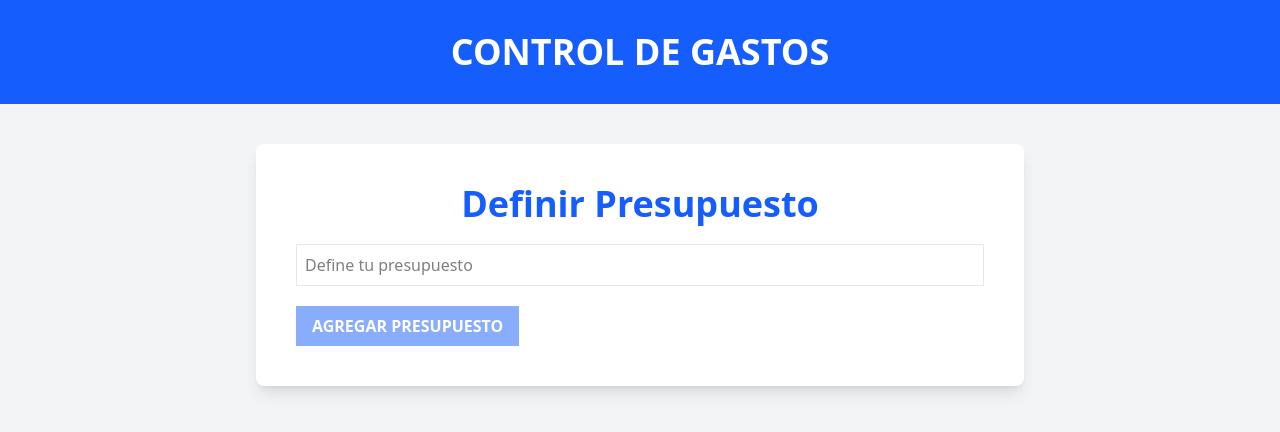
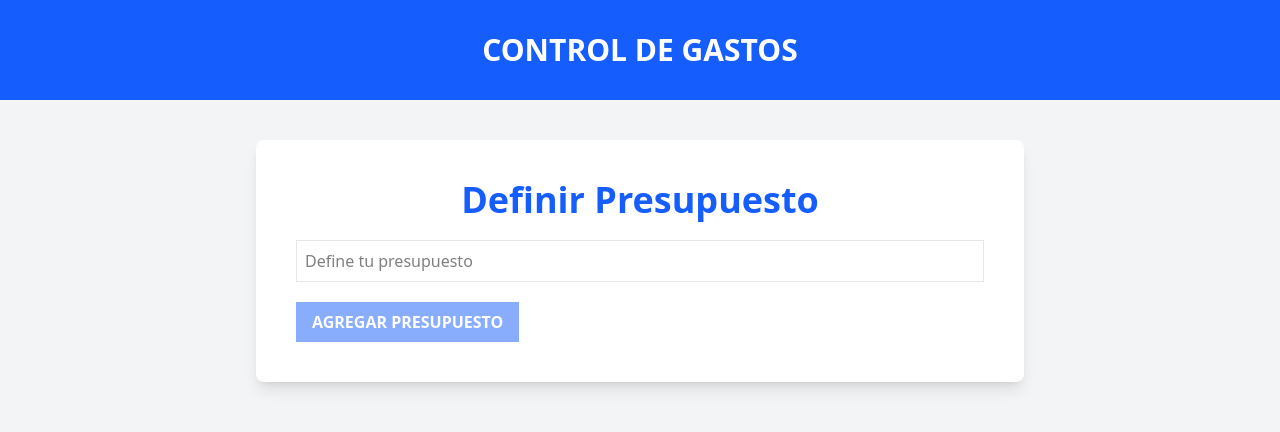
Before and after one commit to gabrielciprianoo/expense-control, a React (Vite) app: page / in a window 1280 px wide. Shown: the top 432 px of the page. Built offline with nearby package versions, Linux system fonts and the light colour scheme.

Commit message:
styles; updated padding style in the main containers

```diff
--- a/src/App.tsx
+++ b/src/App.tsx
@@ -13,7 +13,7 @@ function App() {
   return (
     <>
       <header className="bg-blue-600 py-8 max-h-72">
-        <h1 className="uppercase text-4xl text-white font-black  text-center">
+        <h1 className="uppercase text-3xl px-2 md:px-0 text-white font-black  text-center">
           Control de Gastos
         </h1>
       </header>
@@ -23,7 +23,7 @@ function App() {
       </div>
 
       {isValidBuget && (
-        <main className="max-w-3xl mx-auto py-10">
+        <main className="max-w-3xl mx-auto py-10 px-2 md:px-0">
             <ExpenseList/>
             <ExpenseModal />
         </main>
```
